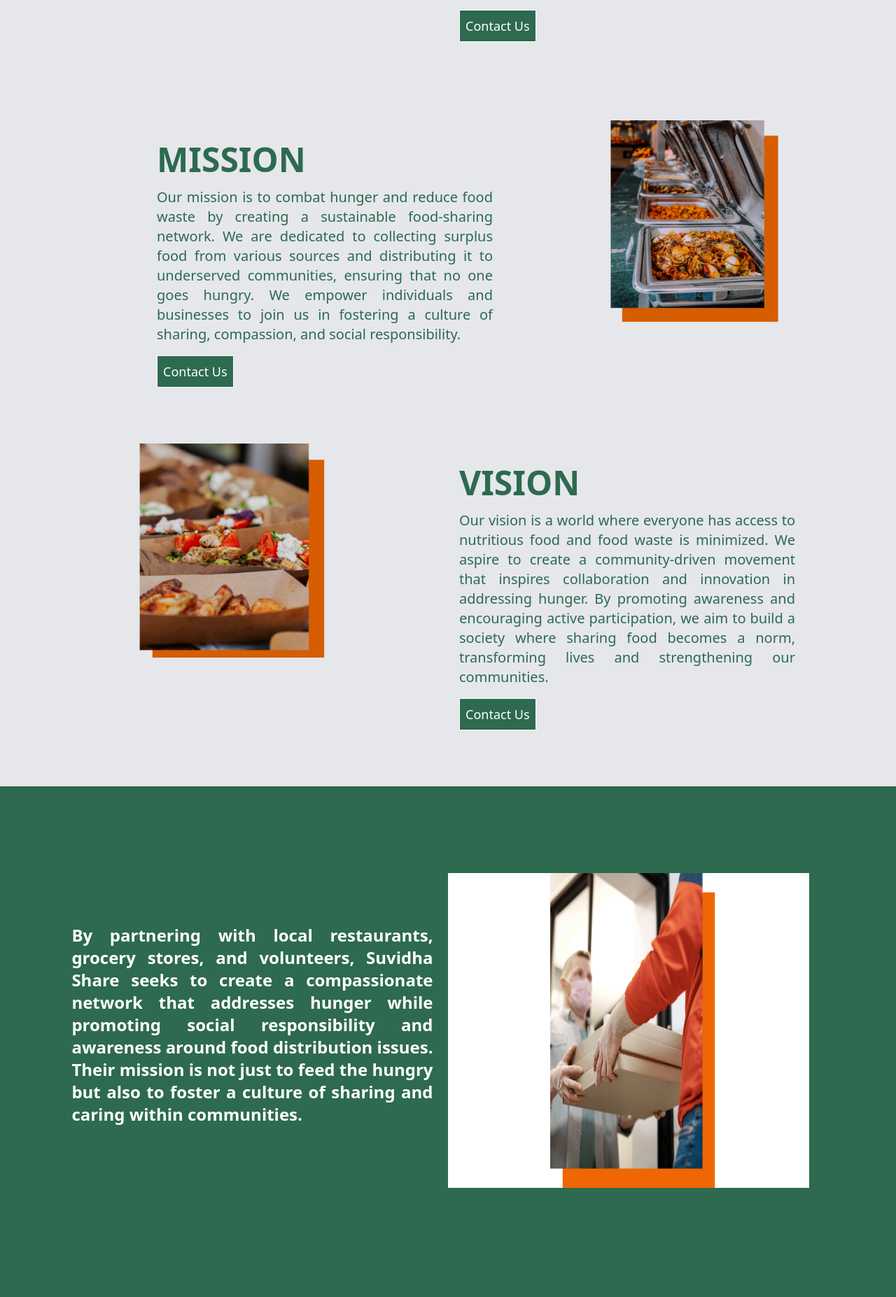
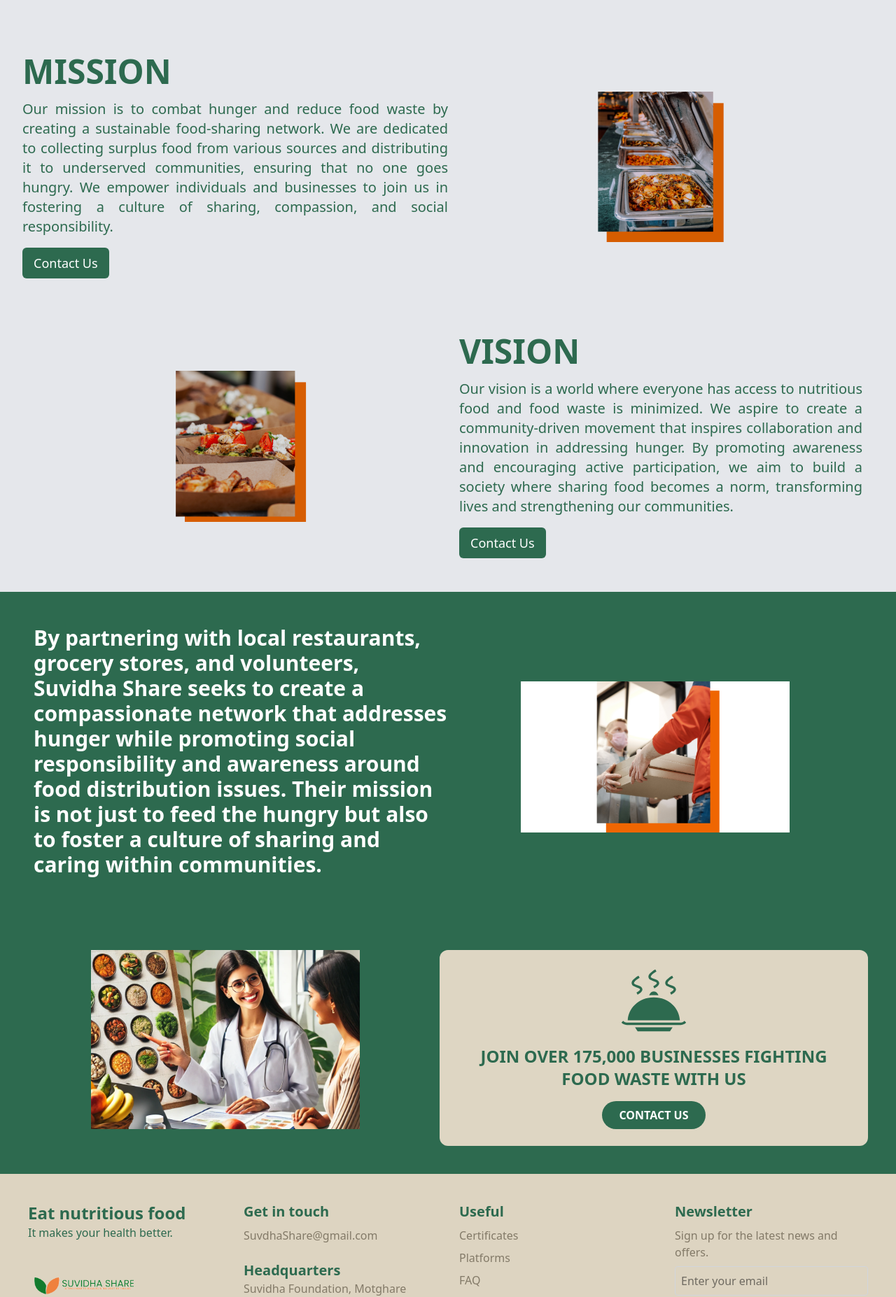
Before and after one commit to rajakokate/SuvidhaShare, a React (Vite) app in the folder frontend/: page /aboutus in a window 1280 px wide. Shown: the part 488-2342 px from the top of the page at 70% size. Built offline with nearby package versions, Linux system fonts and the light colour scheme.

Commit message:
Made responsivness to aboutus,signup and signin and also make changes in contact us page

```diff
--- a/frontend/src/components/SignUp.jsx
+++ b/frontend/src/components/SignUp.jsx
@@ -1,6 +1,8 @@
 import React, { useState } from "react";
 import axios from "axios";
 import { useNavigate } from "react-router-dom";
+import Logo from "../assets/logo.png";
+import Background from "../assets/back.png";
 
 const SignUp = () => {
   const navigate = useNavigate();
@@ -15,6 +17,7 @@ const SignUp = () => {
 
   const [error, setError] = useState("");
   const [success, setSuccess] = useState("");
+  const [menuOpen, setMenuOpen] = useState(false);  // Add menuOpen state
 
   const handleChange = (e) => {
     setFormData({ ...formData, [e.target.name]: e.target.value });
@@ -40,12 +43,11 @@ const SignUp = () => {
         confirmPassword: "",
         role: "individual",
       });
-      console.log(response);
-      console.log(response.status)
-      if(response.status >= 200 && response.status <300){
-        navigate('/signin')
+
+      if (response.status >= 200 && response.status < 300) {
+        navigate("/signin");
       } else {
-        console.error("Sign Up failed")
+        console.error("Sign Up failed");
       }
     } catch (err) {
       setError(err.response?.data?.error || "Something went wrong!");
@@ -54,52 +56,51 @@ const SignUp = () => {
 
   return (
     <div
-      className="h-screen bg-cover bg-center flex flex-col items-center justify-center"
-      style={{ backgroundImage: "url('src/assets/back.png')" }}
+      className="h-screen bg-cover bg-center flex flex-col items-center justify-center pt-20"
+      style={{ backgroundImage: `url(${Background})` }}
     >
-      <header className="w-full flex justify-between items-center p-4 bg-white shadow-md fixed top-0 left-0 right-0">
+      <header className="w-full bg-white shadow-md fixed top-0 left-0 right-0 z-50 p-4">
+        <div className="flex justify-between items-center max-w-6xl mx-auto">
+          {/* ✅ Logo */}
           <div className="flex items-center">
-          <img
-            src="src/assets/logo.png"
-            alt="Suvidha Logo"
-            className="h-10 mr-2"
-          />
-          <span className="text-xl font-bold text-green-700">
+            <img src={Logo} alt="Suvidha Logo" className="h-10 mr-2" />
+            <span className="text-lg font-bold text-green-700">
               Suvidha Foundation
             </span>
           </div>
-        <nav>
-          <ul className="flex space-x-4">
-            <li>
-              <a href="/" className="text-green-700 font-semibold">
+
+          {/* ✅ Mobile Menu Button */}
+          <button
+            className="lg:hidden block text-green-700 focus:outline-none"
+            onClick={() => setMenuOpen(!menuOpen)}
+          >
+            ☰
+          </button>
+
+          {/* ✅ Navbar Links */}
+          <nav
+            className={`lg:flex space-x-6 ${menuOpen ? "block" : "hidden"} absolute lg:relative top-16 lg:top-0 bg-white lg:bg-transparent w-full lg:w-auto left-0 lg:flex-row flex-col lg:items-center shadow-md lg:shadow-none p-4 lg:p-0`}
+          >
+            <a href="/" className="text-green-700 font-semibold block lg:inline-block p-2">
               Home
             </a>
-            </li>
-            <li>
-              <a href="/aboutus" className="text-green-700 font-semibold">
+            <a href="/aboutus" className="text-green-700 font-semibold block lg:inline-block p-2">
               About Us
             </a>
-            </li>
-            <li>
-              <a href="#" className="text-green-700 font-semibold">
+            <a href="#" className="text-green-700 font-semibold block lg:inline-block p-2">
               Programs
             </a>
-            </li>
-            <li>
-              <a href="#" className="text-green-700 font-semibold">
+            <a href="#" className="text-green-700 font-semibold block lg:inline-block p-2">
               Contact Us
             </a>
-            </li>
-            <li>
             <a
               href="/signin"
-                className="bg-green-600 text-white px-4 py-2 rounded"
+              className="bg-green-600 text-white px-4 py-2 rounded block lg:inline-block text-center"
             >
               SignIn
             </a>
-            </li>
-          </ul>
           </nav>
+        </div>
       </header>
 
       <div className="bg-white p-8 rounded-lg shadow-lg w-full max-w-md mt-20 flex flex-col justify-center items-center">
--- a/frontend/src/components/contactUs.jsx
+++ b/frontend/src/components/contactUs.jsx
@@ -45,15 +45,19 @@ const ContactUs = () => {
 
         {/* Useful Links */}
         <div>
-          <h3 className="text-[#2d6a4f] text-xl font-bold">Useful</h3>
-          <div className="text-[#837a68] space-y-2 mt-2">
-            <a href="#">Certificates</a>
-            <a href="#">Platforms</a>
-            <a href="#">FAQ</a>
-            <a href="#">Legal and Privacy</a>
-            <a href="#">Blog</a>
-          </div>
-        </div>
+  <h3 className="text-[#2d6a4f] text-xl font-bold">Useful</h3>
+  <div className="text-[#837a68] mt-2">
+    <a href="#" className="mb-2 block">Certificates</a> {/* Added block to ensure each link is block-level */}
+    <a href="#" className="mb-2 block">Platforms</a>
+    <a href="#" className="mb-2 block">FAQ</a>
+    <a href="#" className="mb-2 block">Legal and Privacy</a>
+    <a href="#" className="mb-2 block">Blog</a>
+  </div>
+</div>
+
+
+
+
 
         {/* Newsletter */}
         <div>
--- a/frontend/src/pages/AboutUs.jsx
+++ b/frontend/src/pages/AboutUs.jsx
@@ -19,7 +19,7 @@ const AboutUs = () => {
         aboutusbutton={"Contact Us"}
       />
       <AboutussecSection
-        aboutuspic = {Aboutpic2}
+        aboutuspic={Aboutpic2}
         aboutushead={"MISSION"}
         aboutuspara={
           "Our mission is to combat hunger and reduce food waste by creating a sustainable food-sharing network. We are dedicated to collecting surplus food from various sources and distributing it to underserved communities, ensuring that no one goes hungry. We empower individuals and businesses to join us in fostering a culture of sharing, compassion, and social responsibility."
@@ -34,7 +34,6 @@ const AboutUs = () => {
         }
         aboutusbutton={"Contact Us"}
       />
-
       <AboutusthridSection
         aboutuspic={Aboutpic4}
         aboutushead={'By partnering with local restaurants, grocery stores, and volunteers, Suvidha Share seeks to create a compassionate network that addresses hunger while promoting social responsibility and awareness around food distribution issues. Their mission is not just to feed the hungry but also to foster a culture of sharing and caring within communities.'}
@@ -48,91 +47,57 @@ export default AboutUs;
 
 const Aboutusfirstsection = (props) => {
   return (
-    <>
-      <div className="flex bg-gray-200 p-8">
-        <div className="w-1/2 p-4">
-          <img className="mix-blend-multiply"  src={props.aboutuspic} alt="aboutuspic" />
+    <div className="flex flex-col md:flex-row items-center bg-gray-200 p-6 md:p-8">
+      <div className="w-full md:w-1/2 p-4">
+        <img className="mix-blend-multiply w-full max-w-sm mx-auto" src={props.aboutuspic} alt="aboutuspic" />
       </div>
-        <div className="w-1/2 p-4 m-8">
-          <h2 className="mb-4 text-[#2d6a4f] text-5xl font-bold">
+      <div className="w-full md:w-1/2 p-4 text-center md:text-left">
+        <h2 className="mb-4 text-[#2d6a4f] text-3xl md:text-5xl font-bold">
           {props.aboutushead}
         </h2>
-          <p className="text-[#2d6a4f] pr-8 text-xl mr-8 text-justify">
+        <p className="text-[#2d6a4f] text-lg md:text-xl text-justify">
           {props.aboutuspara}
         </p>
-          <button className="bg-[#2d6a4f] text-lg text-white p-2 mt-4 border border-radius-2">
+        <button className="bg-[#2d6a4f] text-lg text-white px-4 py-2 mt-4 rounded-md">
           {props.aboutusbutton}
         </button>
       </div>
     </div>
-    </>
   );
 };
 
 const AboutussecSection = (props) => {
   return (
-    <>
-      <div className="flex bg-gray-200 p-8">
-          <div className="w-1/2 ml-[12rem] pt-8">
-          <h2 className="mb-4 text-[#2d6a4f] text-5xl font-bold">
+    <div className="flex flex-col-reverse md:flex-row items-center bg-gray-200 p-6 md:p-8">
+      <div className="w-full md:w-1/2 text-center md:text-left">
+        <h2 className="mb-4 text-[#2d6a4f] text-3xl md:text-5xl font-bold">
           {props.aboutushead}
         </h2>
-          <p className="text-[#2d6a4f] pr-8 text-xl text-justify">
+        <p className="text-[#2d6a4f] text-lg md:text-xl text-justify">
           {props.aboutuspara}
         </p>
-          <button className="bg-[#2d6a4f] text-lg text-white p-2 mt-4 border border-radius-2">
+        <button className="bg-[#2d6a4f] text-lg text-white px-4 py-2 mt-4 rounded-md">
           {props.aboutusbutton}
         </button>
       </div>
-      <div className="w-1/2">
-          <img className="mix-blend-multiply" src={props.aboutuspic} alt="aboutuspic" />
+      <div className="w-full md:w-1/2 p-4">
+        <img className="mix-blend-multiply w-full max-w-sm mx-auto" src={props.aboutuspic} alt="aboutuspic" />
       </div>
     </div>
-    </>
   );
 };
 
 const AboutusthridSection = (props) => {
   return (
-      <>
-        <div className="flex bg-[#2d6a4f] p-[8%]">
-            <div className="w-2/4 flex items-center justify-center">
-            <h5 className="mb-4 text-white text-justify text-2xl font-bold">
+    <div className="flex flex-col md:flex-row items-center bg-[#2d6a4f] p-6 md:p-12">
+      <div className="w-full md:w-1/2 text-center md:text-left text-white">
+        <h5 className="mb-4 text-2xl md:text-3xl font-bold">
           {props.aboutushead}
         </h5>
       </div>
-        <div className="w-2/4 m-[2%] ">
-            <img className="w-[650px] h-[450px]" src={props.aboutuspic} alt="aboutuspic" />
+      <div className="w-full md:w-1/2 p-4">
+        <img className="w-full max-w-sm mx-auto" src={props.aboutuspic} alt="aboutuspic" />
       </div>
     </div>
-      </>
   );
 };
-
-const Aboutusforthsection = (props) => {
-    return (
-      <>
-        <div className="flex bg-gray-200 p-8">
-          <div className="w-1/2 p-4">
-            <img className="mix-blend-multiply"  src={props.aboutuspic} alt="aboutuspic" />
-          </div>
-          <div className="w-1/2 p-4 m-8">
-            <h2 className="mb-4 text-[#ef6602] text-5xl font-bold">
-              {props.aboutushead}
-            </h2>
-            <p className="bg-color-[#2d6a4f] text-white pr-8 text-xl mr-8 text-justify">
-              {props.aboutuspara}
-            </p>
-            <div>
-            <h2 className="mb-4 text-[#ef6602] text-5xl font-bold">
-              {props.aboutushead}
-            </h2>
-            <div>
-
-            </div>
-            </div>
-          </div>
-        </div>
-      </>
-    );
-  };
```
Also changed, not shown: frontend/src/components/signin.jsx (+57 -63 lines). Lines whose indentation alone changed are shown as unchanged.
